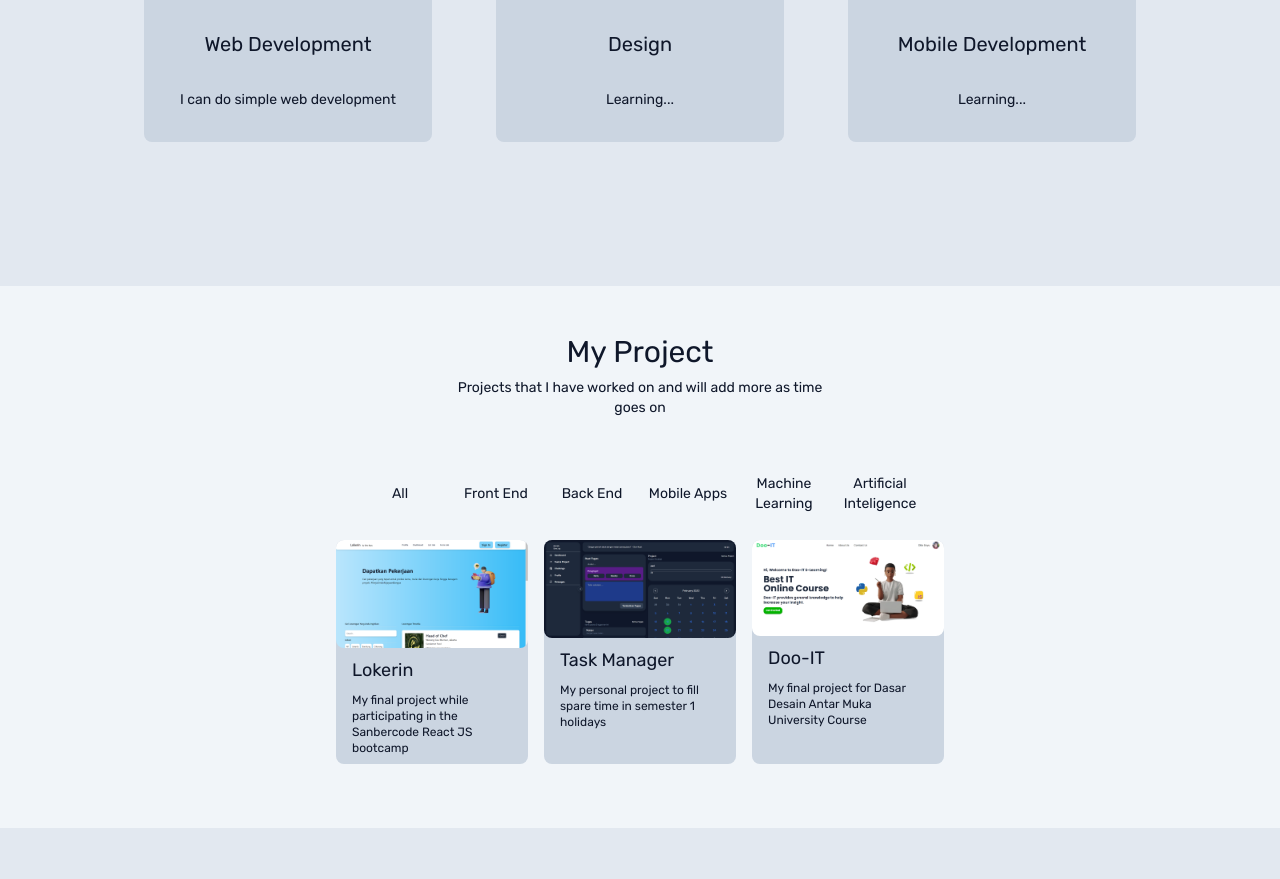
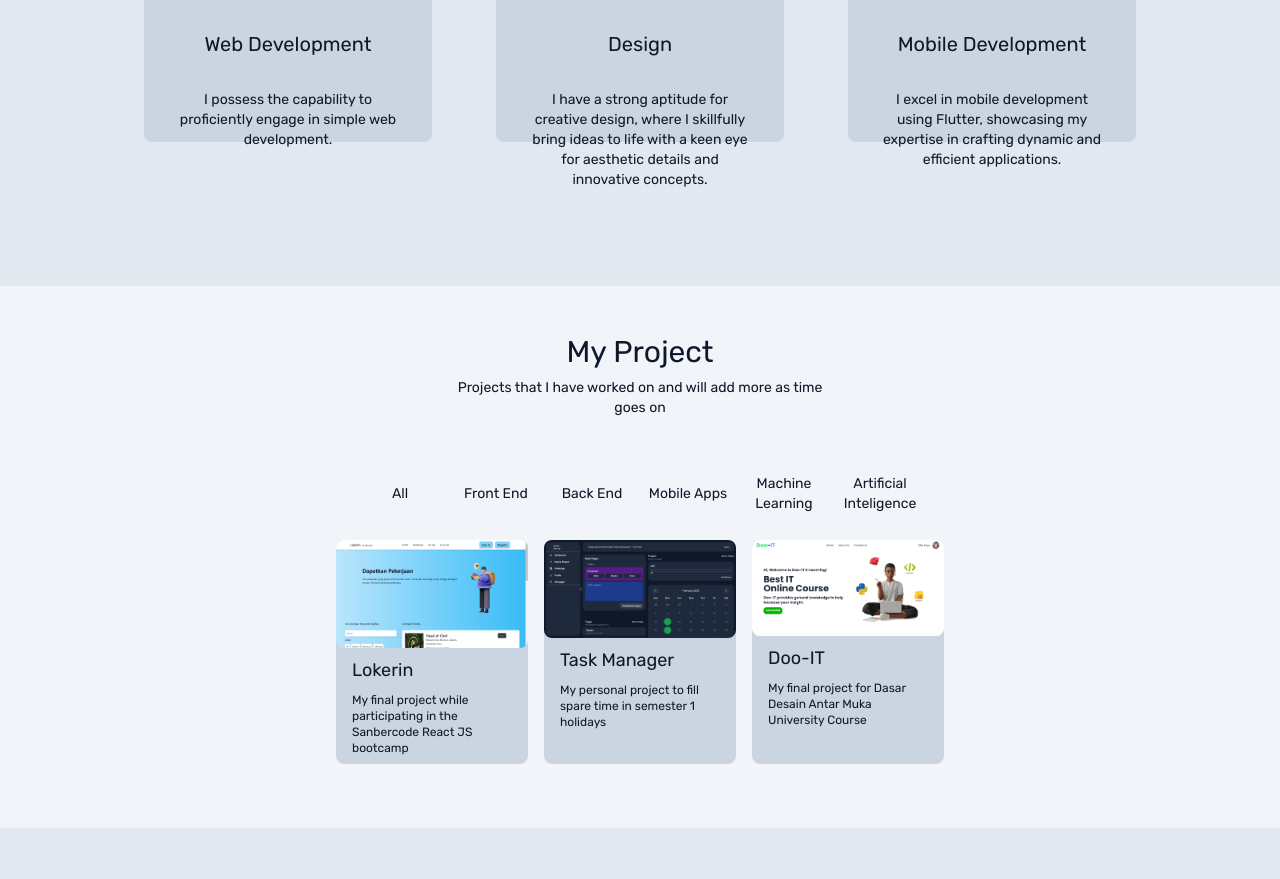
Before and after one commit to ditobayu/portfolio, a React (Create React App) app: page / in a window 1280 px wide. Shown: the part 970-1849 px from the top of the page. Built offline with nearby package versions, Linux system fonts and the light colour scheme.

Commit message:
update what i do

```diff
--- a/src/components/section2/index.js
+++ b/src/components/section2/index.js
@@ -26,7 +26,8 @@ const Section2 = () => {
             Web Development
           </div>
           <div className="hidden sm:flex text-center text-xs sm:text-sm h-12">
-            I can do simple web development
+            I possess the capability to proficiently engage in simple web
+            development.
           </div>
         </div>
         <div className="p-2 md:p-8 gap-2 md:gap-8 h-24 sm:h-44 md:h-72 w-24 sm:w-44 md:w-72 dark:bg-slate-700 bg-slate-300 rounded-lg flex flex-col items-center ">
@@ -47,7 +48,9 @@ const Section2 = () => {
             Design
           </div>
           <div className="hidden sm:flex text-center text-xs sm:text-sm ">
-            Learning...
+            I have a strong aptitude for creative design, where I skillfully
+            bring ideas to life with a keen eye for aesthetic details and
+            innovative concepts.
           </div>
         </div>
         <div className="p-2 md:p-8 gap-2 md:gap-8 h-24 sm:h-44 md:h-72 w-24 sm:w-44 md:w-72 dark:bg-slate-700 bg-slate-300 rounded-lg flex flex-col items-center ">
@@ -68,7 +71,8 @@ const Section2 = () => {
             Mobile Development
           </div>
           <div className="hidden sm:flex text-center text-xs sm:text-sm h-12">
-            Learning...
+            I excel in mobile development using Flutter, showcasing my expertise
+            in crafting dynamic and efficient applications.
           </div>
         </div>
       </div>
```
